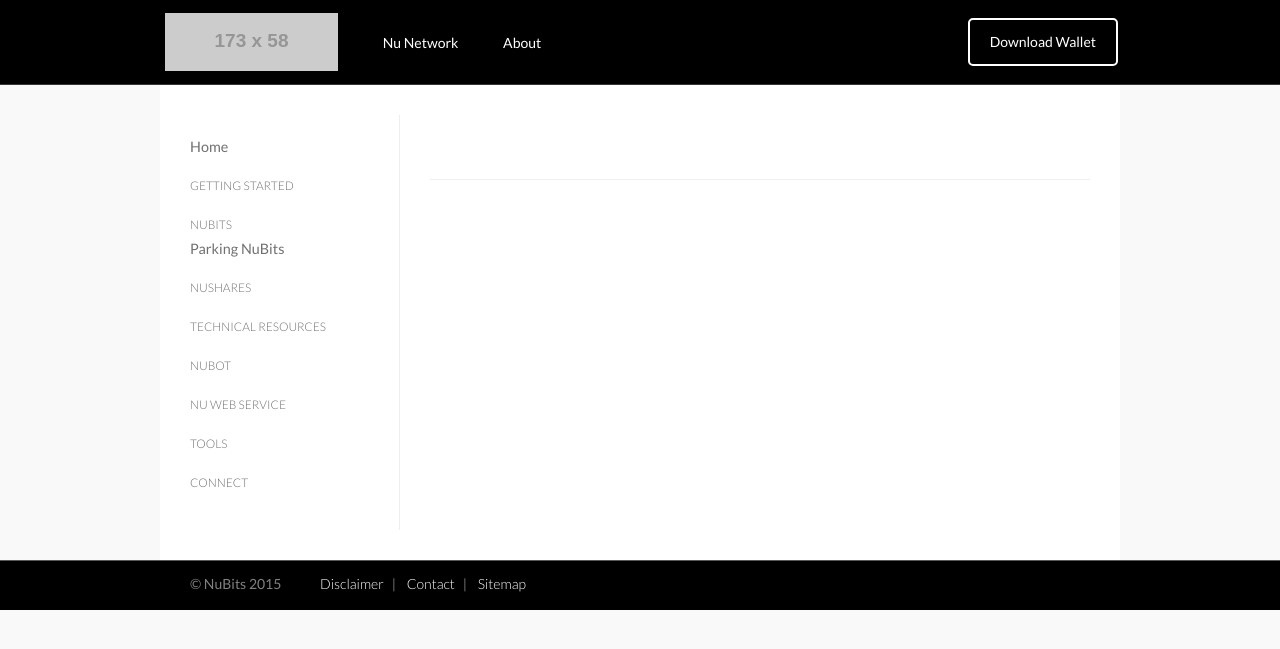
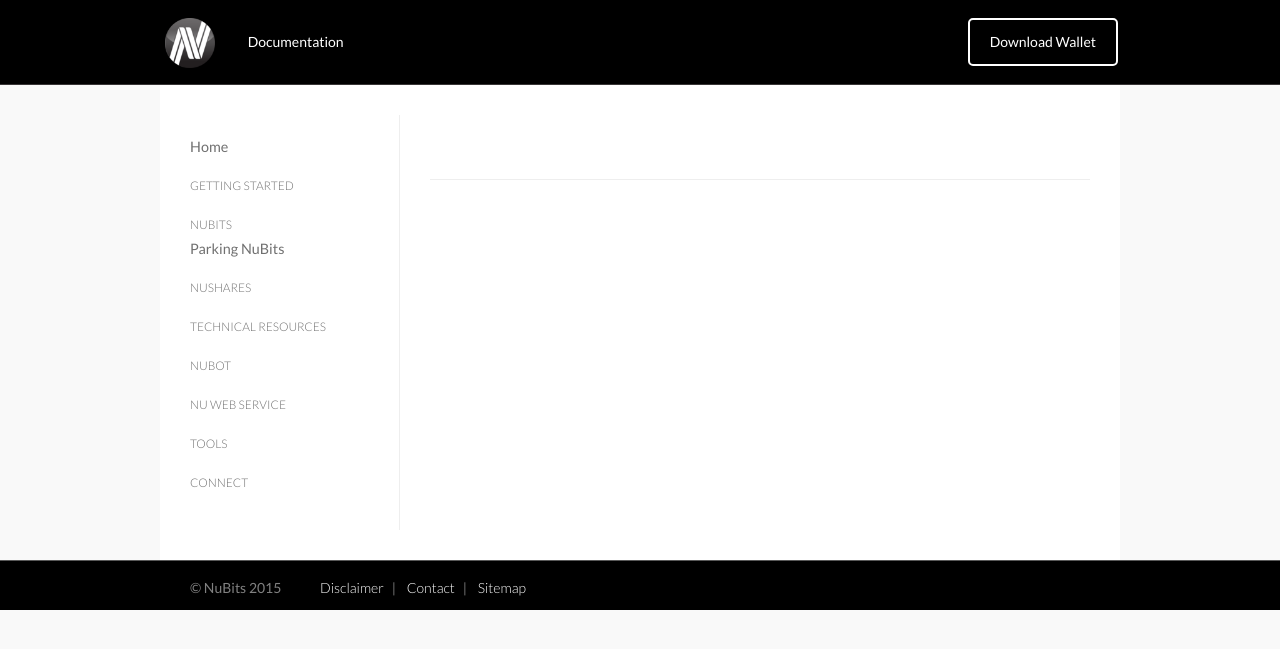
Before and after one commit to NuNetwork/documentation, a Jekyll site: the page built from index.html, in a window 1280 px wide. Shown: the top 649 px of the page. Built offline with Jekyll 4.4.1, drawn with Linux system fonts in a browser that asks for light colours; nearby versions of some CDN libraries; Markdown is read by kramdown in place of the engine named in the settings.

Commit message:
Adjustments to the site styles and top-level links.

```diff
--- a/_config.yml
+++ b/_config.yml
@@ -10,13 +10,16 @@ url: "http://nunetwork.github.io" # the base hostname & protocol for your site
 kbimageurl: /kb/images/
 historyurl: https://github.com/NuNetwork/documentation/tree/gh-pages/_kb/
 
+# Content collections
+collections:
+  kb:
+    output: true
+    fig_count: 1
 
 # Build settings
 markdown: redcarpet
 redcarpet:
   extensions: ['smart', 'superscript']
 
-collections:
-  kb:
-    output: true
-    fig_count: 1
+gems:
+  - jekyll-sitemap
--- a/_data/navigation.yml
+++ b/_data/navigation.yml
@@ -1,9 +1,7 @@
 en:
   primary:
-    - title: Nu Network
-      url: /
-    - title: About
-      url: /about/
+    - title: Documentation
+      url: /documentation/
   doc-sidebar:
     - heading: Getting Started
     - heading: NuBits
--- a/_includes/footer.html
+++ b/_includes/footer.html
@@ -2,9 +2,9 @@
   <div class="container">
     <ul class="col nav_list footer">
       <li class="copyright">&copy; NuBits 2015</li>
-      <li><a href="">Disclaimer</a></li>
-      <li><a href="">Contact</a></li>
-      <li><a href="">Sitemap</a></li>
+      <li><a href="https://nubits.com/disclaimer">Disclaimer</a></li>
+      <li><a href="https://nubits.com/contact">Contact</a></li>
+      <li><a href="/sitemap.xml">Sitemap</a></li>
     </ul>
   </div>
 </footer>
--- a/_includes/header.html
+++ b/_includes/header.html
@@ -2,14 +2,14 @@
   <nav class="container nav_top">
     <ul class="col nav_list">
       <li class="nav_item logo">
-        <a href="/"><img src="http://placehold.it/173x58/E8117F/FFFFFF/?text=Logo"></a>
+        <a href="https://nubits.com"><img src="/assets/images/nu-network-logo.png" height=50 width=50></a>
       </li>
       {% for menu in site.data.navigation[page.lang].primary %}
       <li class="nav_item"><a href="{{ menu.url }}">{{ menu.title }}</a></li>
       {% endfor %}
     </ul>
     <ul class="col nav_list right">
-      <li class="nav_item btn"><a href="">Download Wallet</a></li>
+      <li class="nav_item btn"><a href="https://nubits.com/download">Download Wallet</a></li>
     </ul>
   </nav>
 </header>
--- a/_sass/_base.sass
+++ b/_sass/_base.sass
@@ -37,29 +37,36 @@ body
     display: inline-block !important
     vertical-align: middle
     margin-right: 2px
+    margin-top: 8px
     a
-      display: inline-block
+      display: inline
       padding: 10px 20px
       color: #ffffff
       text-decoration: none
       &:hover
         background-color: #423f40
     &.logo
+      height: 50px
+      width: 50px
+      margin-top: 10px
+      margin-right: 10px
       a
-        height: 58px
-        width: 173px
+        height: 50px
+        width: 50px
         margin-left: 0
-        margin-right: 20px
-        padding-top: 5px
-        padding-left: 0
+        padding: 10px 0 0 0
         &:hover
           background-color: transparent
+        img
+          margin: 0
+          padding: 0
 
     &.btn
       margin-top: -8px
       border: 2px solid #ffffff
       border-radius: 5px
       a
+        display: inline-block
         &:hover
           background-color: #ffffff
           color: #000000
@@ -194,6 +201,6 @@ figure
   bottom: 0
   height: 50px
   width: 100%
-  padding-top: 5px
+  padding-top: 2px
   padding-left: 50px
   border-top: 1px solid #595959
```
